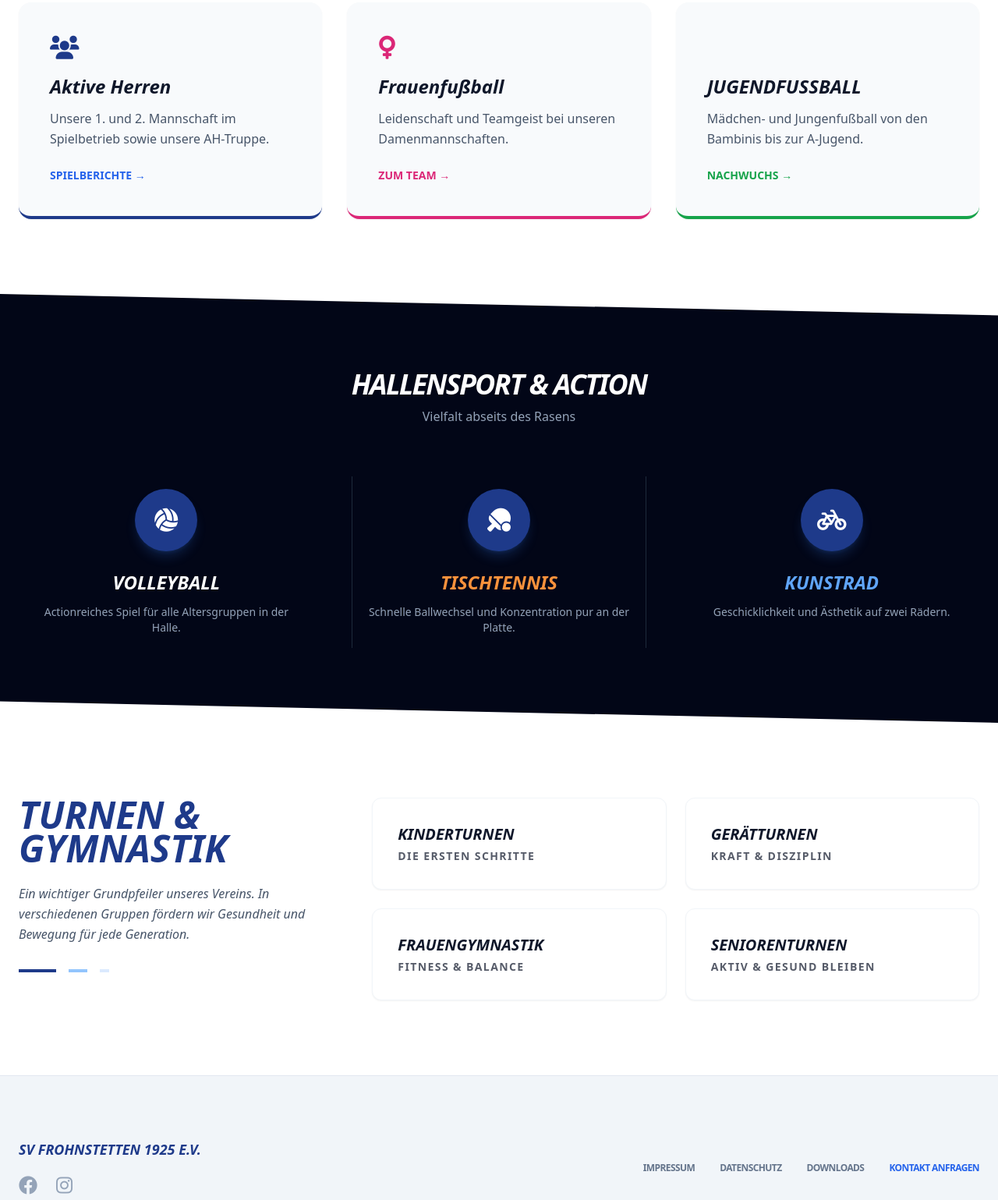
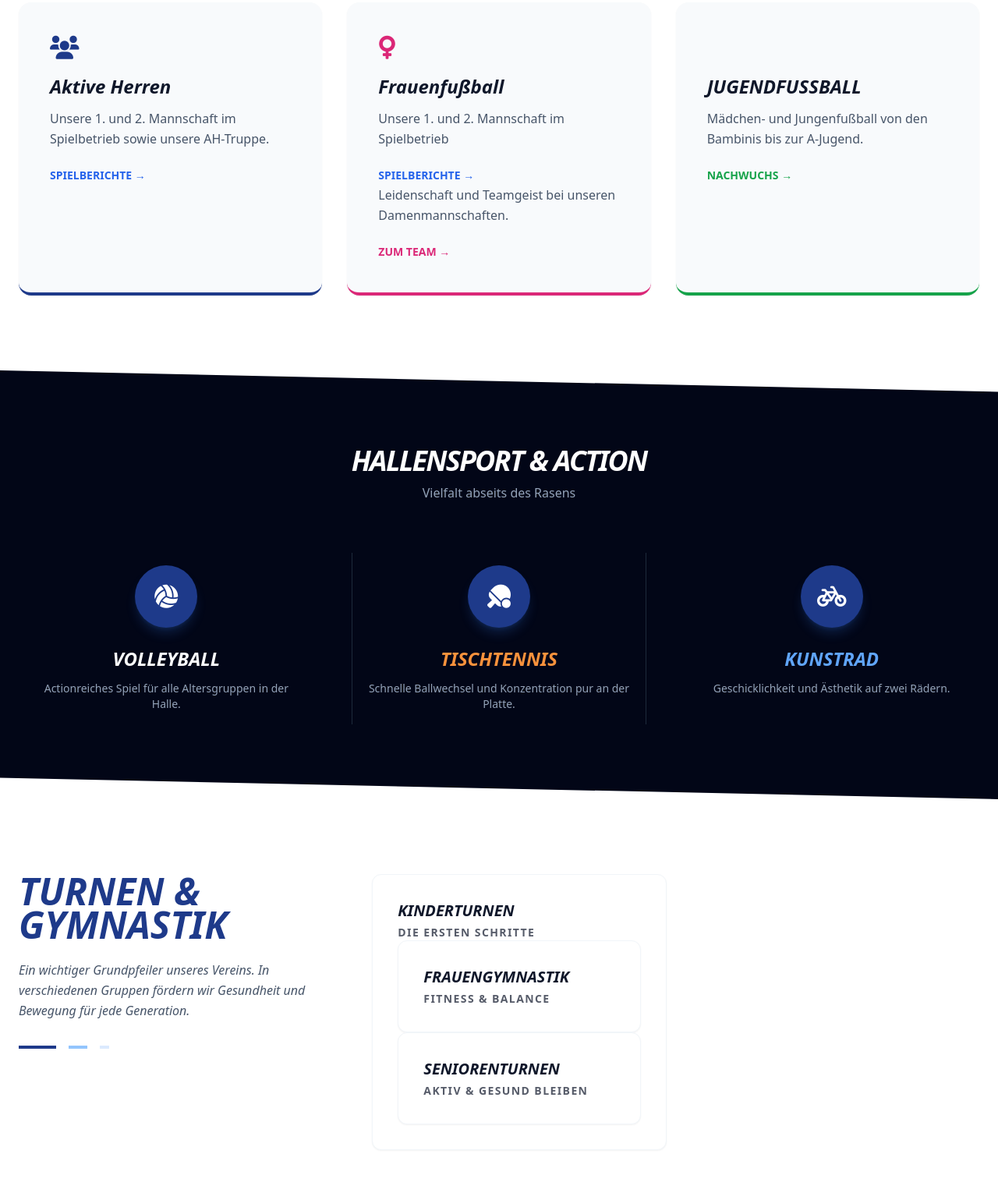
Before and after one commit to juliaherbig12-dot/SV-Frohnstetten-e.V., a plain HTML site: page index.html in a window 1280 px wide. Shown: the part 774-2313 px from the top of the page at 78% size. Drawn offline with nearby package versions, Linux system fonts and the light colour scheme; some icons are missing.

Commit message:
Update index.html
Changed some details

```diff
--- a/index.html
+++ b/index.html
@@ -43,7 +43,7 @@
                 Mehr als nur ein Verein.
             </h1>
             <p class="text-lg md:text-2xl font-light opacity-95 max-w-2xl mx-auto mb-10">
-                Entdecke die Vielfalt des Sports beim SV Frohnstetten. Von Fußball über Tischtennis bis hin zu Kunstrad und Turnen.
+                Entdecke die Vielfalt des Sports beim SV Frohnstetten.
             </p>
             <div class="flex flex-wrap justify-center gap-4">
                 <a href="#fussball" class="bg-blue-600 hover:bg-blue-700 text-white px-8 py-3.5 rounded font-black uppercase text-sm tracking-wider transition">Fußball</a>
@@ -69,6 +69,8 @@
             <div class="bg-slate-50 p-10 rounded-2xl border-b-4 border-pink-600 shadow-sm hover:shadow-xl transition-all group">
                 <div class="text-pink-600 text-3xl mb-4 group-hover:scale-110 transition-transform"><i class="fa-solid fa-venus"></i></div>
                 <h3 class="font-black text-2xl mb-3 italic">Frauenfußball</h3>
+                <p class="text-slate-600">Unsere 1. und 2. Mannschaft im Spielbetrieb</p>
+                <a href="#" class="mt-6 inline-block font-bold text-blue-600 text-sm hover:underline uppercase">Spielberichte &rarr;</a>
                 <p class="text-slate-600">Leidenschaft und Teamgeist bei unseren Damenmannschaften.</p>
                 <a href="#" class="mt-6 inline-block font-bold text-pink-600 text-sm hover:underline uppercase">Zum Team &rarr;</a>
             </div>
@@ -133,11 +135,6 @@
                 <div class="bg-white border border-slate-100 p-8 rounded-xl shadow-sm hover:bg-blue-900 hover:text-white transition-all group duration-300">
                     <h4 class="font-black text-xl mb-1 uppercase italic">Kinderturnen</h4>
                     <p class="text-sm opacity-70 group-hover:text-white transition-colors uppercase font-bold tracking-widest">Die ersten Schritte</p>
-                </div>
-                <div class="bg-white border border-slate-100 p-8 rounded-xl shadow-sm hover:bg-blue-900 hover:text-white transition-all group duration-300">
-                    <h4 class="font-black text-xl mb-1 uppercase italic">Gerätturnen</h4>
-                    <p class="text-sm opacity-70 group-hover:text-white transition-colors uppercase font-bold tracking-widest">Kraft & Disziplin</p>
-                </div>
                 <div class="bg-white border border-slate-100 p-8 rounded-xl shadow-sm hover:bg-pink-600 hover:text-white transition-all group duration-300">
                     <h4 class="font-black text-xl mb-1 uppercase italic">Frauengymnastik</h4>
                     <p class="text-sm opacity-70 group-hover:text-white transition-colors uppercase font-bold tracking-widest">Fitness & Balance</p>
```
